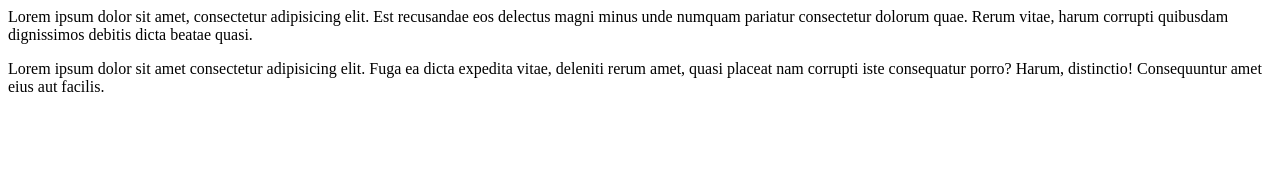
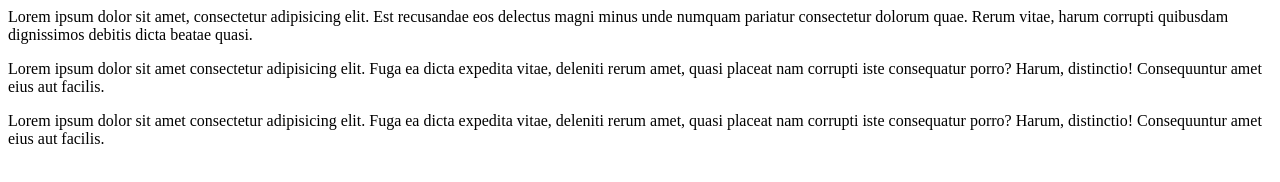
Before and after one commit to gsharma101/git-and-github-practice, a plain HTML site: page index.html in a window 1280 px wide. Drawn offline with Linux system fonts and the light colour scheme.

Commit message:
adding para 3

```diff
--- a/index.html
+++ b/index.html
@@ -16,5 +16,11 @@
       expedita vitae, deleniti rerum amet, quasi placeat nam corrupti iste
       consequatur porro? Harum, distinctio! Consequuntur amet eius aut facilis.
     </p>
+
+    <p>
+      Lorem ipsum dolor sit amet consectetur adipisicing elit. Fuga ea dicta
+      expedita vitae, deleniti rerum amet, quasi placeat nam corrupti iste
+      consequatur porro? Harum, distinctio! Consequuntur amet eius aut facilis.
+    </p>
   </body>
 </html>
```
